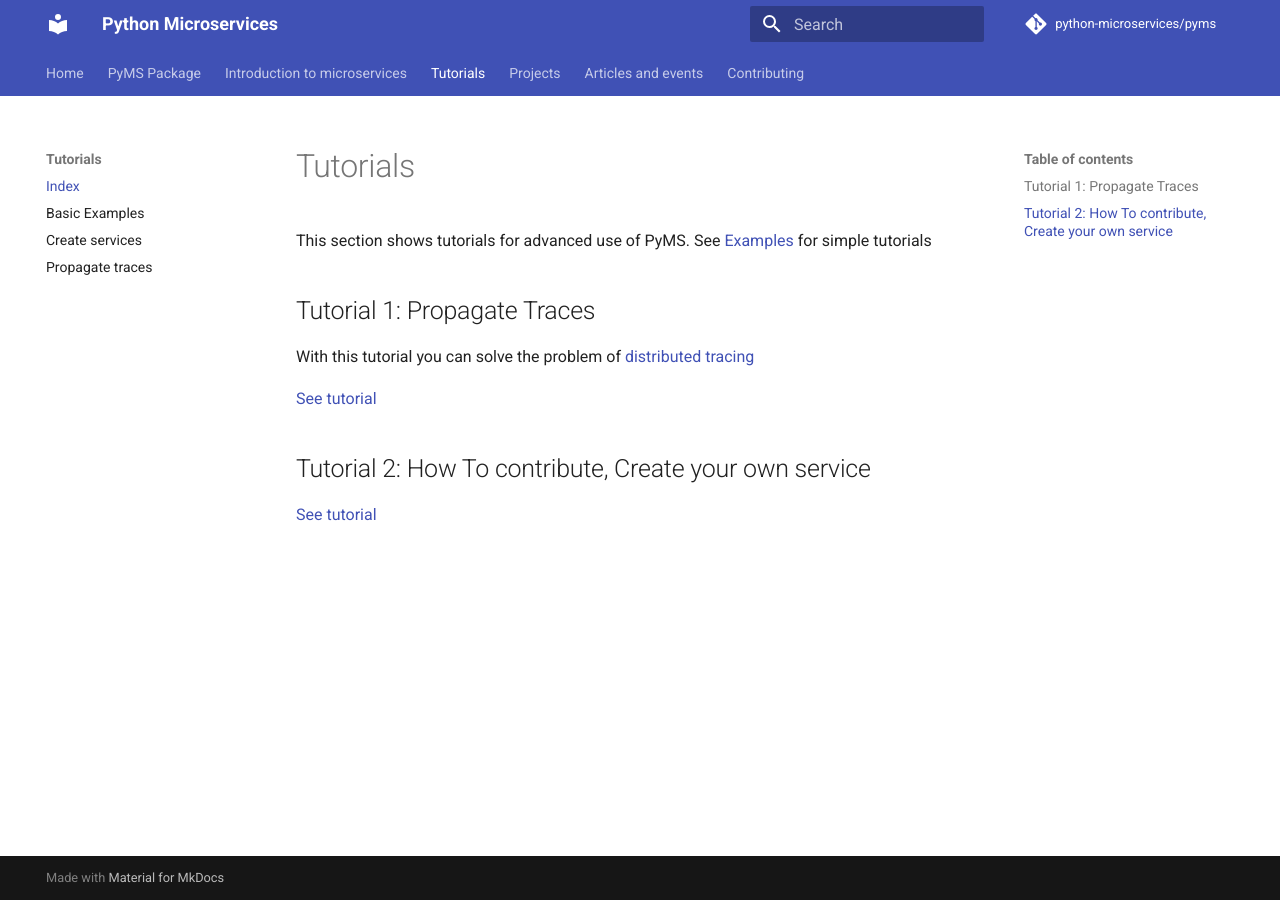
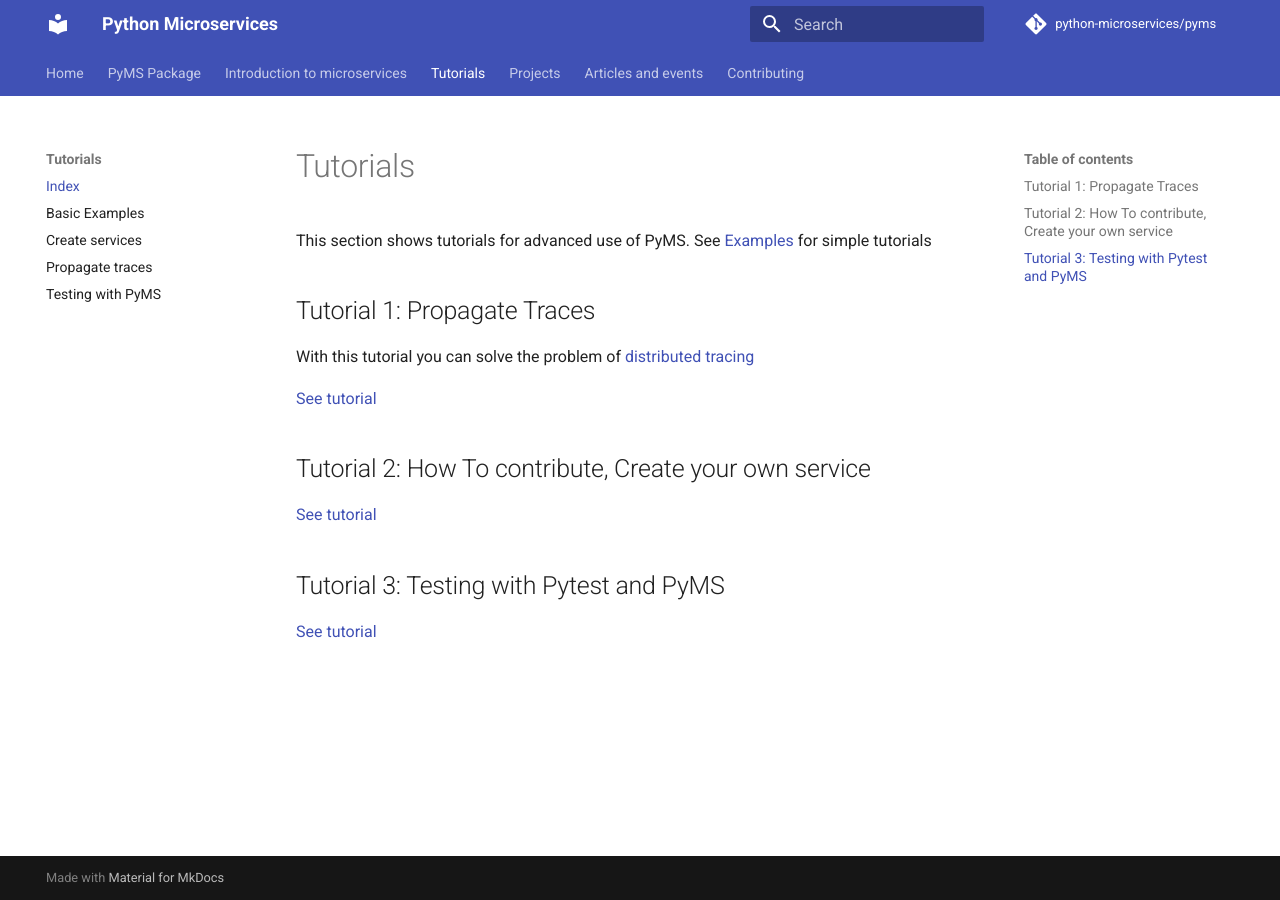
Before and after one commit to python-microservices/python-microservices.github.io, an MkDocs documentation site: the page built from docs/tutorials/tutorials.md, in a window 1280 px wide. Built offline with MkDocs 1.6.1 and Material for MkDocs 9.7.7, drawn with Linux system fonts in a browser that asks for light colours; comment, search, counter and statistics services are not loaded; some of the changed lines change nothing that is shown.

Commit message:
docs: resolved PyMS issue #161
https://github.com/python-microservices/pyms/issues/161

````diff
--- /dev/null
+++ b/docs/tutorials/tutorial_testing.md
@@ -0,0 +1,79 @@
+# Tutorial 3: Testing with Pytest and PyMS
+
+Testing a microservice with PyMS is very similar to a Flask Application.
+
+## Create App Pattern
+
+The recommended way to start is using [Create App Pattern](https://flask.palletsprojects.com/en/1.1.x/patterns/appfactories/).
+ Using PyMS is like Flask:
+
+```python
+from pyms.flask.app import Microservice
+
+def create_app():
+    ms = Microservice(path=__file__)
+    return ms.create_app()
+```
+
+## Conftest.py and Pytest
+
+Then, you can use these functions in your conftest.py with Pytest:
+
+### Config environment
+
+PyMS needs the environment variable `PYMS_CONFIGMAP_FILE` to look for the configuration file, is recommended
+to create a specific config file to testing:
+
+```python
+import os
+def conf_environment():
+    if not os.environ.get("PYMS_CONFIGMAP_FILE", False):
+        os.environ["PYMS_CONFIGMAP_FILE"] = os.path.join(os.path.dirname(os.path.abspath(__file__)), "config-tests.yml")
+```
+
+### Initialize Flask
+
+Create an app object to use in tests
+
+```python
+import pytest
+@pytest.fixture(scope="session")
+def app():
+    conf_environment()
+    app = create_app()
+    return app
+```
+
+### Initialize Flask
+
+Create Flask testing client
+
+```python
+@pytest.fixture(scope="module")
+def client(app, db):
+    """A test client for the app."""
+    return app.test_client()
+```
+
+### Extra: url of your tests
+
+Get the url to use in tests
+
+```python
+@pytest.fixture(scope="module")
+def base_url(app):
+    """Base url of the service."""
+    return app.config["APPLICATION_ROOT"]()
+```
+
+### Ready to testing your code
+
+With this configuration, you are ready to create your own tests with PyMS:
+
+```python
+def test_list_actors(client, base_url):
+    response = client.get('{base_url}healthcheck'.format(base_url=base_url))
+    assert 200 == response.status_code
+```
+
+As you can see, is very similar to a normal Flask application :)
--- a/docs/tutorials/tutorials.md
+++ b/docs/tutorials/tutorials.md
@@ -11,3 +11,7 @@ With this tutorial you can solve the problem of [distributed tracing](https://mi
 ## Tutorial 2: How To contribute, Create your own service
 
 [See tutorial](tutorial_create_services.md)
+
+## Tutorial 3: Testing with Pytest and PyMS
+
+[See tutorial](tutorial_testing.md)
--- a/mkdocs.yml
+++ b/mkdocs.yml
@@ -15,9 +15,8 @@ nav:
     - Microservice class: ms_class.md
     - Routing: routing.md
     - Encrypt/Decrypt Configuration: encrypt_decryt_configuration.md
+    - PyMS structure: structure.md
     - Command line: command_line.md
-    - PyMS structure: structure.md
-    - Structure of a microservice project: structure_project.md
   - Introduction to microservices:
       - Introduction to microservices (ENG): microservices.md
       - Introduction to microservices (SPA): microservicios.md
@@ -26,6 +25,7 @@ nav:
       - Basic Examples: tutorials/examples.md
       - Create services: tutorials/tutorial_create_services.md
       - Propagate traces: tutorials/tutorial_propagate_traces.md
+      - Testing with PyMS: tutorials/tutorial_testing.md
   - Projects:
     - Scaffold:
         - Index: scaffold/index.md
````
